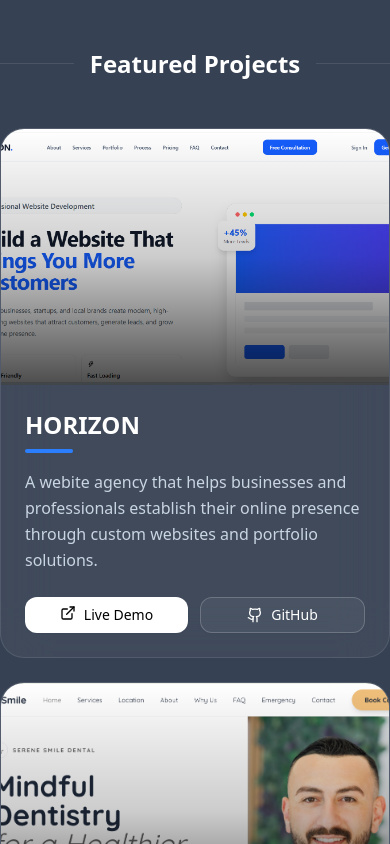
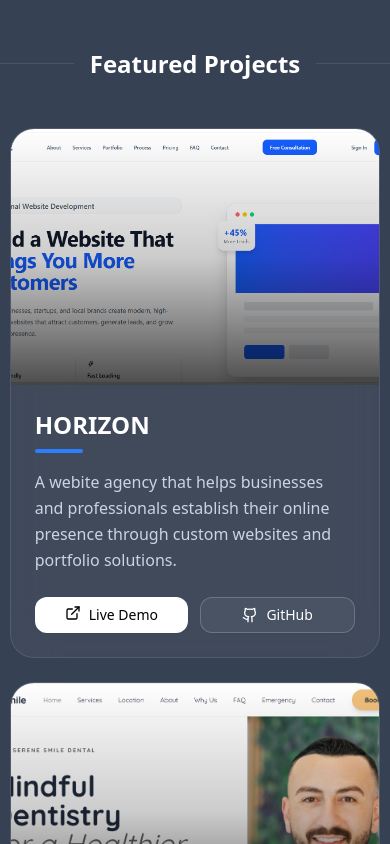
Before and after one commit to RakeshPegu/CodeCraft, a React (Vite) app in the folder frontend/react-app/: page / in a window 390 px wide. Shown: the part 6060-6904 px from the top of the page. Built offline with nearby package versions, Linux system fonts and the light colour scheme; a web font is replaced by a local one.

Commit message:
optimize the project card size for mobile

```diff
--- a/frontend/react-app/src/components/Portfolio/Portfolio.jsx
+++ b/frontend/react-app/src/components/Portfolio/Portfolio.jsx
@@ -112,7 +112,7 @@ function Portfolio() {
           ">
 
           {projects.map((project, index)=>(
-            <div key={index}>
+            <div key={index} className=' flex justify-center sm:justify-normal'>
               <ProjectCard name={project.name} href={project.live} src={project.imgeUrl} description={project.description} githubProjectRef={project.githubProjectRef}/>
             </div>
 
--- a/frontend/react-app/src/components/card/ProjectCard/ProjectCard.jsx
+++ b/frontend/react-app/src/components/card/ProjectCard/ProjectCard.jsx
@@ -6,6 +6,8 @@ function ProjectCard({ name, description, src ,href, githubProjectRef}) {
     <div
       className="
       group
+      w-[95%]
+      sm:w-full
       relative
       overflow-hidden
       rounded-3xl
```
